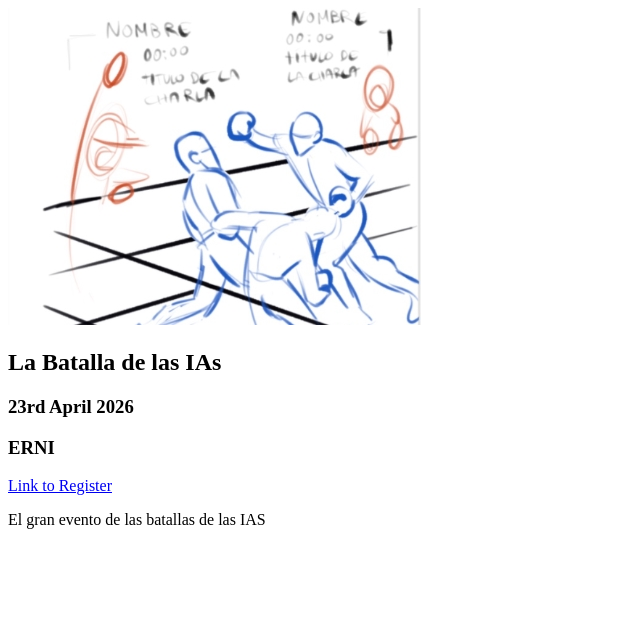
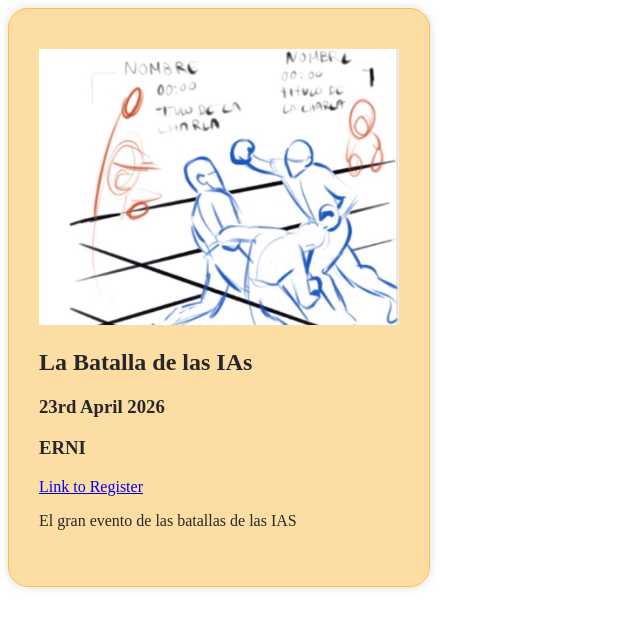
Before and after one commit to CarmenTajuelo/arcasiles_eventapp, a website built with Vite: page index.html in a window 1280 px wide. Shown: the whole page, without its empty margins (0-640 px from the left). Built offline with nearby package versions, Linux system fonts and the light colour scheme.

Commit message:
style: create card design with brand colours

```diff
--- a/src/event-card.js
+++ b/src/event-card.js
@@ -32,7 +32,30 @@ export class EventCard extends LitElement {
         </section>
 `
     }
-    static get styles() { }
+    static get styles() {
+        return css`
+        :host {
+
+        display: block;
+        max-width: 360px;
+        padding: 40px 30px;
+
+        background: var(--semi-yellow);
+        color: var(--primary-dark);
+
+        border: 1px solid var(--yellow);
+        border-radius: 20px;
+        box-shadow: 0 0 10px rgba(0, 0, 0, 0.15);
+
+        overflow: hidden;
+
+        }
+
+        .card-image {
+        width: 100%;
+        object-fit: cover;}
+        `
+    }
 }
 
 window.customElements.define('event-card', EventCard)
--- a/src/index.css
+++ b/src/index.css
@@ -22,3 +22,24 @@ body {
   -moz-osx-font-smoothing: grayscale;
   overflow-x: hidden;
 }*/
+
+:root {
+  --primary-dark: #272727;
+  --paragraph-gray: #272727;
+  --primary: #f9be4a;
+  --primary-light: whitesmoke;
+  --yellow: #f9be4a;
+  --white: whitesmoke;
+  --gray: #e9e9e9;
+  --black: #272727;
+  --light-gray: #f9f9fa;
+  --dark-gray-50: #27272780;
+  --green: #7fbf80;
+  --semi-green: #7fbf8080;
+  --blue: #2797c4;
+  --semi-blue: #2797c480;
+  --semi-yellow: #f9be4a80;
+  --dark-gray: #afafaf;
+
+
+}
```
